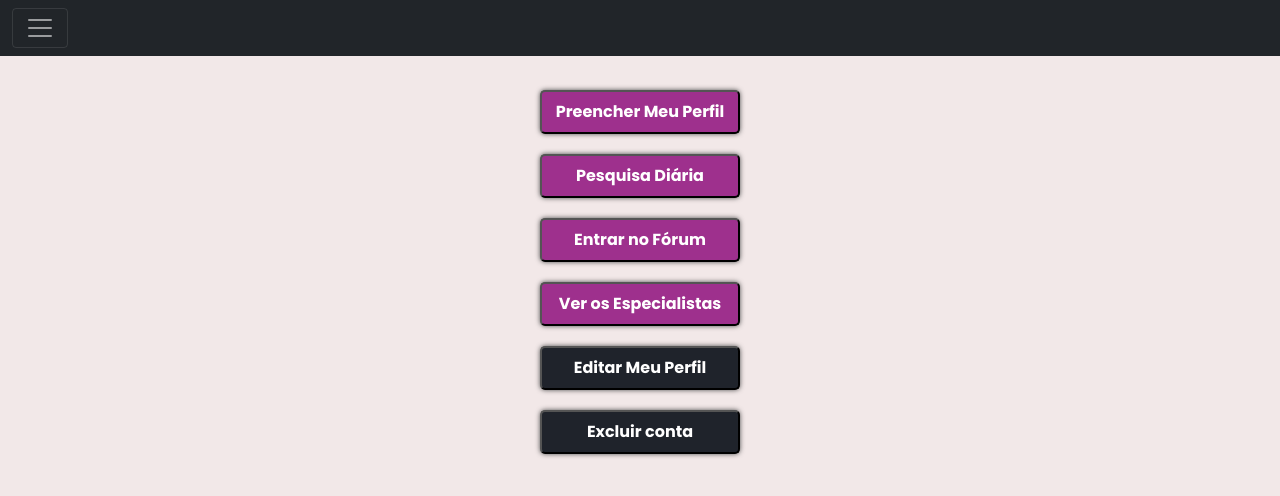
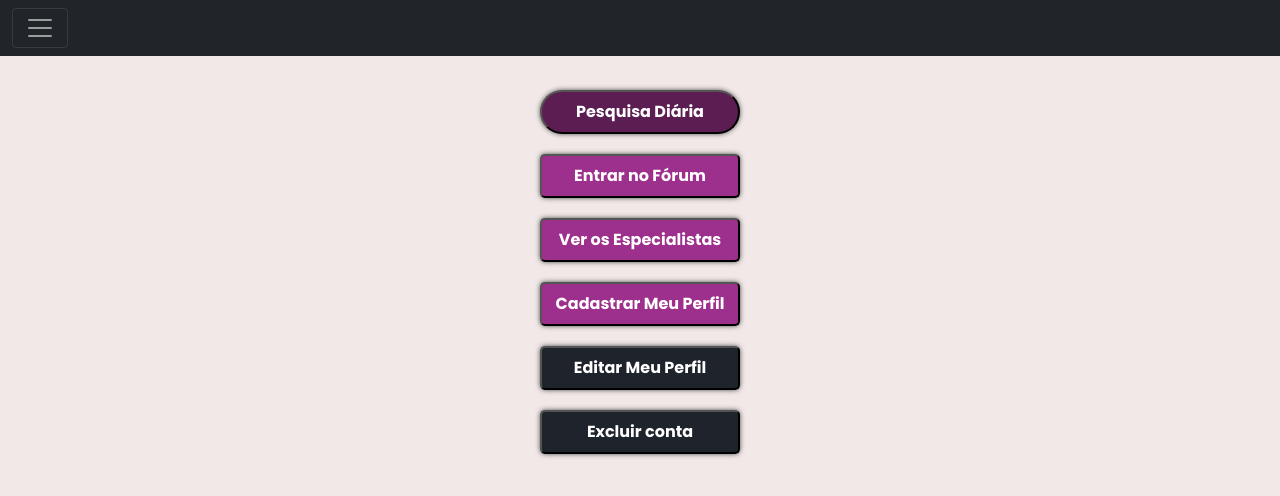
Before and after one commit to simoneguimaraes/app-bloom-client, a React (Create React App) app: page /patient-info in a window 1280 px wide. Shown: the top 496 px of the page. Built offline with nearby package versions, Linux system fonts and the light colour scheme.

Commit message:
doctor and patient profile

```diff
--- a/src/assets/styles/index.css
+++ b/src/assets/styles/index.css
@@ -146,6 +146,30 @@ svg {
   justify-content: center;
 }
 
+/* button daily */
+.btn-daily {
+  background-color: #5c1d52;
+  box-shadow: 0 0 5px 0 #4d4c4c;
+  color: white;
+  padding: .5em;
+  width: 200px;
+  font-weight: 700;
+  font-family: inherit;
+  border-radius: 95px;
+  text-decoration: none;
+  margin: 10px;
+  text-align: center;
+}
+.btn-daily a {
+  text-decoration: none;
+}
+
+.btn-daily:hover, .btn-daily:focus {
+  background-color: #9E308D;
+  color: black;
+  cursor: pointer;
+}
+
 .cadastro a {
   display: flex;
   align-items: center;
--- a/src/pages/DoctorProfile.js
+++ b/src/pages/DoctorProfile.js
@@ -110,22 +110,13 @@ function DoctorProfile(props) {
             </div>
           ) : (
             <div className="d-flex flex-column justify-content-center mt-4">
-              <div className="btn-container">
-                <button
-                  className="btn-pink"
-                  onClick={() => setNewRegistration(true)}
-                >
-                  Preencher Meu Perfil
-                </button>
-              </div>
-
               {/* Enviar artigo */}
 
               <div className="btn-container">
                 <button
                   type="submit"
                   onClick={() => deleteCount()}
-                  className="btn-pink"
+                  className="btn-green"
                 >
                   <Link style={{ color: "white" }} to="/articles">
                     Enviar Artigo
@@ -135,10 +126,20 @@ function DoctorProfile(props) {
 
               {/* "/forum" */}
               <div className="btn-container ">
-                <button type="submit" className="btn-pink">
+                <button type="submit" className="btn-green">
                   <Link style={{ color: "white" }} to="/forum">
                     Entrar no Fórum
                   </Link>
+                </button>
+              </div>
+
+              {/* Preencher Cadastro */}
+              <div className="btn-container">
+                <button
+                  className="btn-black "
+                  onClick={() => setNewRegistration(true)}
+                >
+                  Cadastrar Meu Perfil
                 </button>
               </div>
 
--- a/src/pages/PatientProfile.js
+++ b/src/pages/PatientProfile.js
@@ -90,19 +90,11 @@ function PatientProfile() {
           </div>
         ) : (
           <div className="d-flex flex-column justify-content-center mt-4">
-            {/* Preencher Cadastro */}
-            <div className="btn-container">
-              <button
-                className="btn-pink"
-                onClick={() => setNewRegistration(true)}
-              >
-                Preencher Meu Perfil
-              </button>
-            </div>
+
 
             {/* "/daily" */}
             <div className="btn-container">
-              <button type="submit" className="btn-pink">
+              <button type="submit" className=" btn-daily">
                 <Link style={{ color: "white" }} to="/daily">
                   Pesquisa Diária
                 </Link>
@@ -123,6 +115,16 @@ function PatientProfile() {
                 <Link style={{ color: "white" }} to="/doctor-info/doctors">
                   Ver os Especialistas
                 </Link>
+              </button>
+            </div>
+
+            {/* Preencher Cadastro */}
+            <div className="btn-container">
+              <button
+                className="btn-pink"
+                onClick={() => setNewRegistration(true)}
+              >
+                Cadastrar Meu Perfil
               </button>
             </div>
 
```
